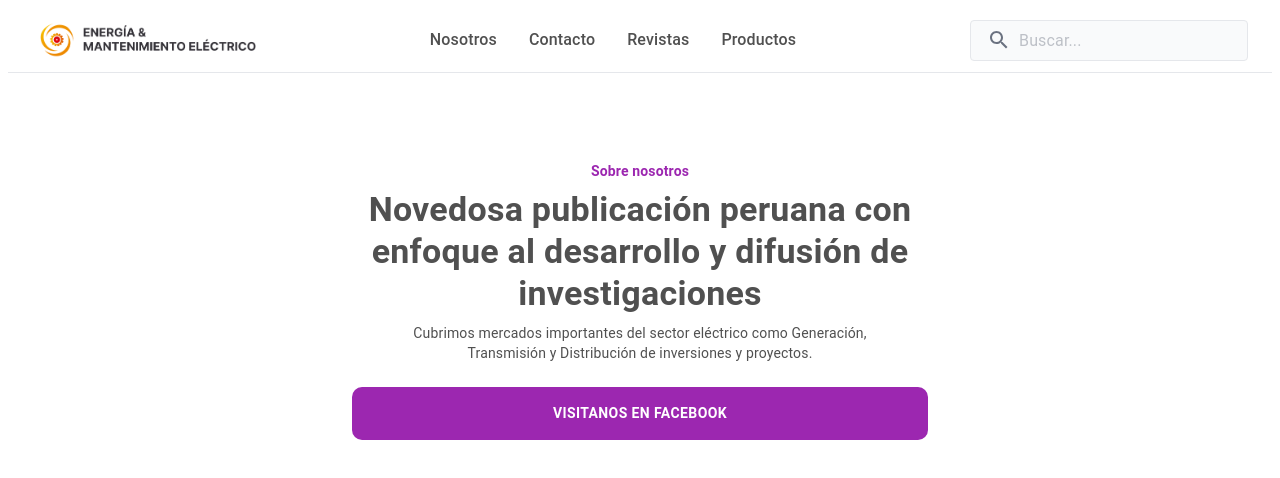
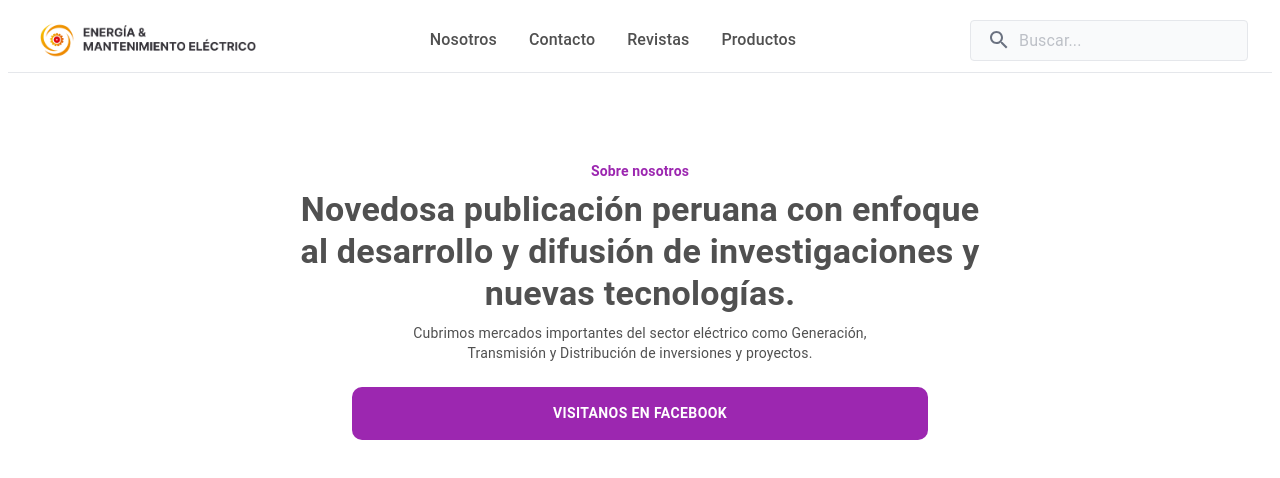
Before and after one commit to fraannco/energiay-y-mantenimiento-eletrico, a React (Create React App) app: page / in a window 1280 px wide. Shown: the top 478 px of the page. Built offline with nearby package versions, Linux system fonts and the light colour scheme; the HTML template or start-up script is replaced by a standard one.

Commit message:
Change intro texts

```diff
--- a/src/components/Intro.jsx
+++ b/src/components/Intro.jsx
@@ -21,10 +21,10 @@ const Intro = () => {
               variant="h4"
               fontWeight="bold"
               component="div"
-              sx={{ color: "#505050", maxWidth: "650px" }}
+              sx={{ color: "#505050", maxWidth: "700px" }}
             >
               Novedosa publicación peruana con enfoque al desarrollo y difusión
-              de investigaciones
+              de investigaciones y nuevas tecnologías.
             </Typography>
             <Typography
               variant="body2"
```
